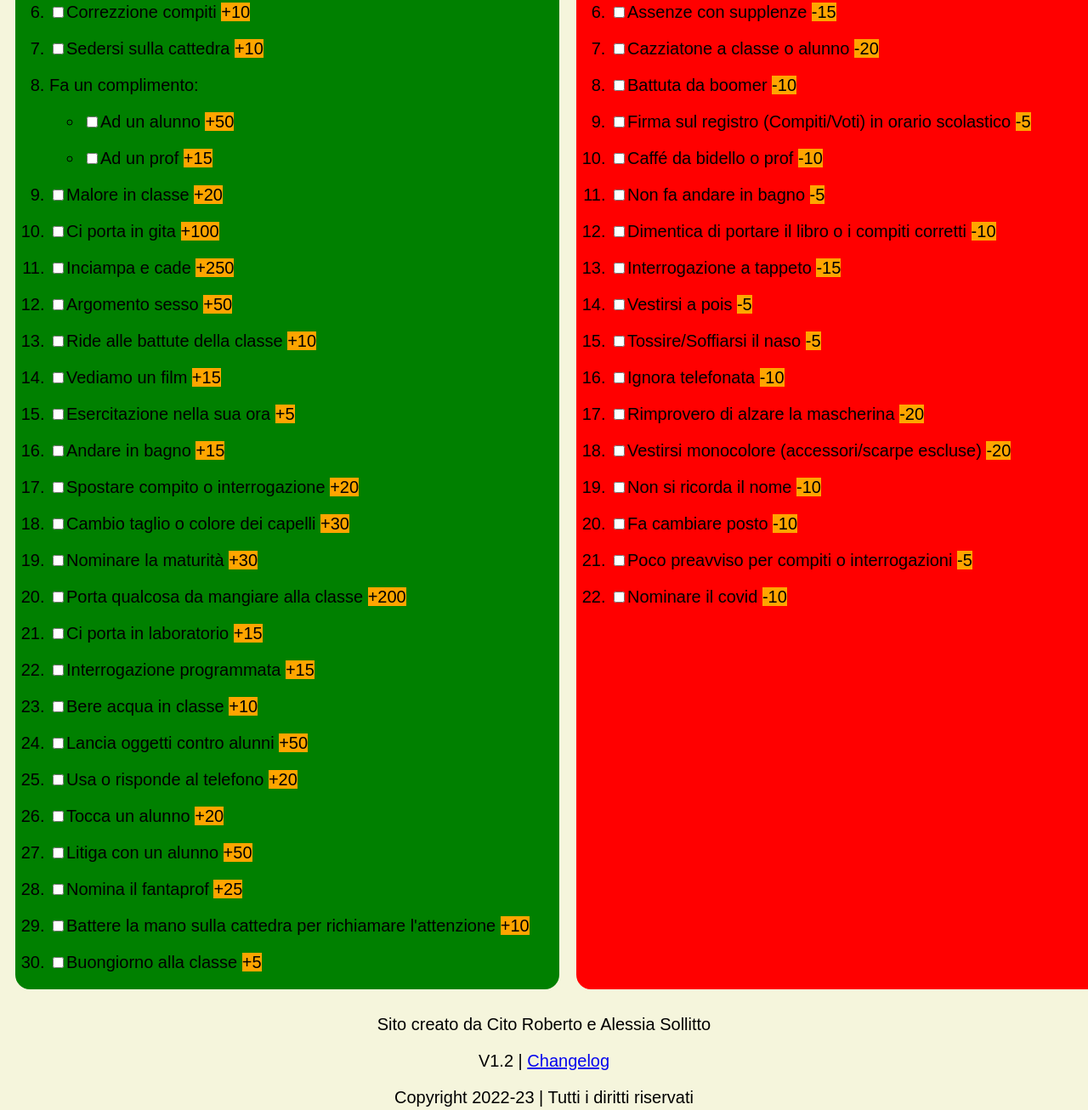
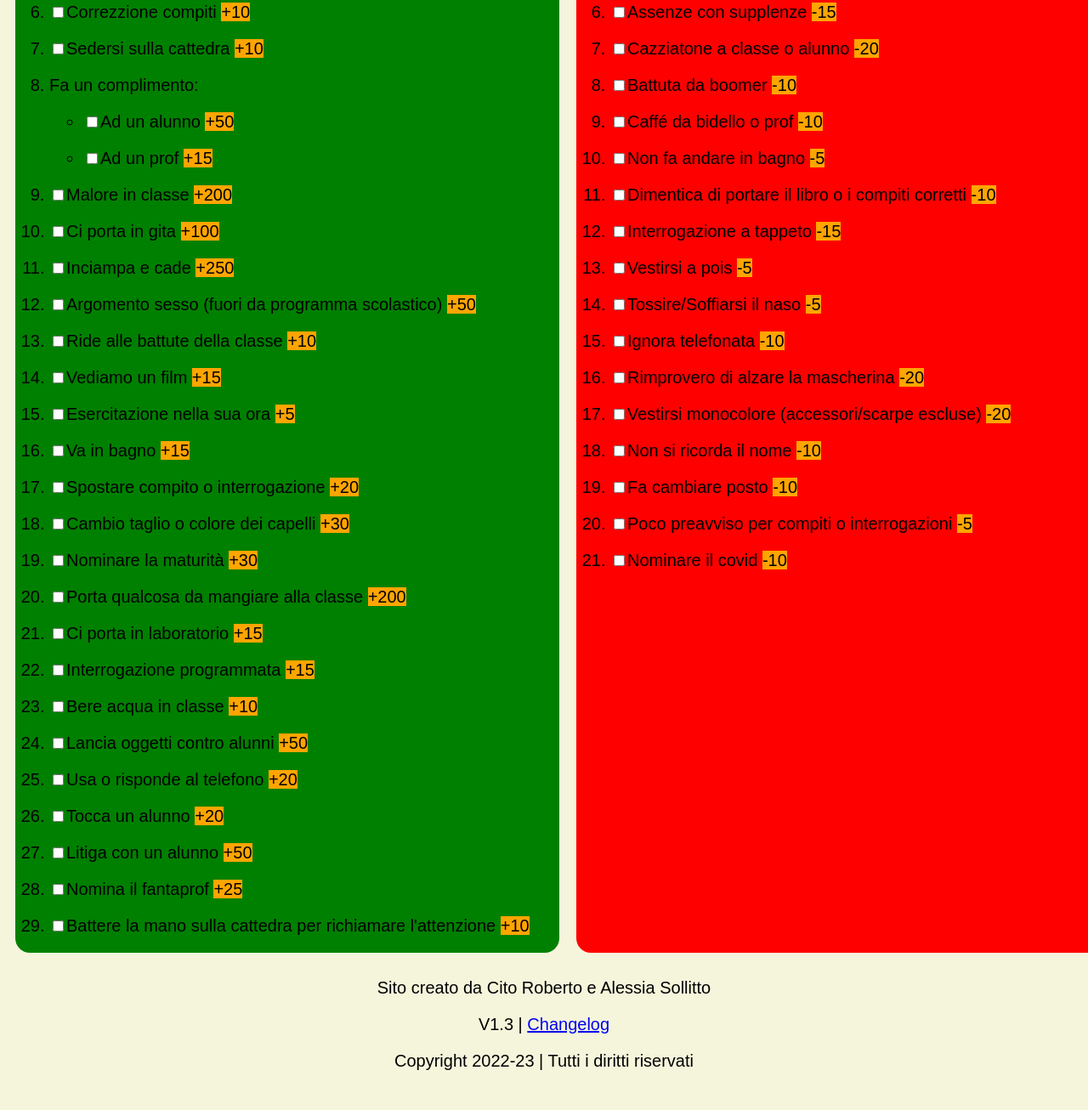
Before and after one commit to RMChannel/FantaProf, a plain HTML site: page Calculator/index.html in a window 1280 px wide. Shown: the part 458-1764 px from the top of the page at 85% size. After the commit the page ends 1738 px from the top, so only its background shows below. Drawn offline with Linux system fonts and the light colour scheme.

Commit message:
V1.3
Miglioramenti e vari bug fix

```diff
--- a/Calculator/index.html
+++ b/Calculator/index.html
@@ -30,14 +30,14 @@
                             <li><input type="checkbox" id="checkb9" onclick="control()">Ad un prof <punt>+15</punt></li>
                         </ul>
                     </li>
-                    <li><input type="checkbox" id="checkb10" onclick="control()">Malore in classe <punt>+20</punt></li>
+                    <li><input type="checkbox" id="checkb10" onclick="control()">Malore in classe <punt>+200</punt></li>
                     <li><input type="checkbox" id="checkb11" onclick="control()">Ci porta in gita <punt>+100</punt></li>
                     <li><input type="checkbox" id="checkb12" onclick="control()">Inciampa e cade <punt>+250</punt></li>
-                    <li><input type="checkbox" id="checkb13" onclick="control()">Argomento sesso <punt>+50</punt></li>
+                    <li><input type="checkbox" id="checkb13" onclick="control()">Argomento sesso (fuori da programma scolastico) <punt>+50</punt></li>
                     <li><input type="checkbox" id="checkb14" onclick="control()">Ride alle battute della classe <punt>+10</punt></li>
                     <li><input type="checkbox" id="checkb15" onclick="control()">Vediamo un film <punt>+15</punt></li>
                     <li><input type="checkbox" id="checkb16" onclick="control()">Esercitazione nella sua ora <punt>+5</punt></li>
-                    <li><input type="checkbox" id="checkb17" onclick="control()">Andare in bagno <punt>+15</punt></li>
+                    <li><input type="checkbox" id="checkb17" onclick="control()">Va in bagno <punt>+15</punt></li>
                     <li><input type="checkbox" id="checkb18" onclick="control()">Spostare compito o interrogazione <punt>+20</punt></li>
                     <li><input type="checkbox" id="checkb19" onclick="control()">Cambio taglio o colore dei capelli <punt>+30</punt></li>
                     <li><input type="checkbox" id="checkb20" onclick="control()">Nominare la maturità <punt>+30</punt></li>
@@ -51,7 +51,6 @@
                     <li><input type="checkbox" id="checkb28" onclick="control()">Litiga con un alunno <punt>+50</punt></li>
                     <li><input type="checkbox" id="checkb29" onclick="control()">Nomina il fantaprof <punt>+25</punt></li>
                     <li><input type="checkbox" id="checkb30" onclick="control()">Battere la mano sulla cattedra per richiamare l'attenzione <punt>+10</punt></li>
-                    <li><input type="checkbox" id="checkb31" onclick="control()">Buongiorno alla classe <punt>+5</punt></li>
                 </ol>
             </subtitle>
         </div>
@@ -67,7 +66,6 @@
                     <li><input type="checkbox" id="checkn6" onclick="control()">Assenze con supplenze <punt>-15</punt></li>
                     <li><input type="checkbox" id="checkn7" onclick="control()">Cazziatone a classe o alunno <punt>-20</punt></li>
                     <li><input type="checkbox" id="checkn8" onclick="control()">Battuta da boomer <punt>-10</punt></li>
-                    <li><input type="checkbox" id="checkn9" onclick="control()">Firma sul registro (Compiti/Voti) in orario scolastico <punt>-5</punt></li>
                     <li><input type="checkbox" id="checkn10" onclick="control()">Caffé da bidello o prof <punt>-10</punt></li>
                     <li><input type="checkbox" id="checkn11" onclick="control()">Non fa andare in bagno <punt>-5</punt></li>
                     <li><input type="checkbox" id="checkn12" onclick="control()">Dimentica di portare il libro o i compiti corretti <punt>-10</punt></li>
@@ -87,7 +85,7 @@
     </div>
 </body>
 <p class="credits" id="creditm">Sito creato da Cito Roberto e Alessia Sollitto</p>
-<p class="credits">V1.2 | <a href="https://github.com/RMChannel/FantaProf/commits/Main">Changelog</a></p>
+<p class="credits">V1.3 | <a href="https://github.com/RMChannel/FantaProf/commits/Main">Changelog</a></p>
 <p class="credits">Copyright 2022-23 | Tutti i diritti riservati</p>
 <script src="script.js"></script>
 </html>
--- a/Calculator/script.js
+++ b/Calculator/script.js
@@ -28,7 +28,6 @@ checkb27=document.getElementById('checkb27');
 checkb28=document.getElementById('checkb28');
 checkb29=document.getElementById('checkb29');
 checkb31=document.getElementById('checkb30');
-checkb31=document.getElementById('checkb31');
 
 capitano=document.getElementById('capcheck');
 
@@ -40,7 +39,6 @@ checkn5=document.getElementById('checkn5');
 checkn6=document.getElementById('checkn6');
 checkn7=document.getElementById('checkn7');
 checkn8=document.getElementById('checkn8');
-checkn9=document.getElementById('checkn9');
 checkn10=document.getElementById('checkn10');
 checkn11=document.getElementById('checkn11');
 checkn12=document.getElementById('checkn12');
@@ -86,7 +84,7 @@ function control() {
         ris=ris+15;
     }
     if (checkb10.checked) {
-        ris=ris+20;
+        ris=ris+200;
     }
     if (checkb11.checked) {
         ris=ris+100;
@@ -148,9 +146,6 @@ function control() {
     if (checkb30.checked) {
         ris=ris+10;
     }
-    if (checkb31.checked) {
-        ris=ris+5;
-    }
     if (checkn1.checked) {
         neg=neg-20;
     }
@@ -174,9 +169,6 @@ function control() {
     }
     if (checkn8.checked) {
         neg=neg-10;
-    }
-    if (checkn9.checked) {
-        neg=neg-5;
     }
     if (checkn10.checked) {
         neg=neg-10;
```
Also changed, not shown: Regolamento/index.html (+4 -4 lines), index.html (+4 -5 lines).
